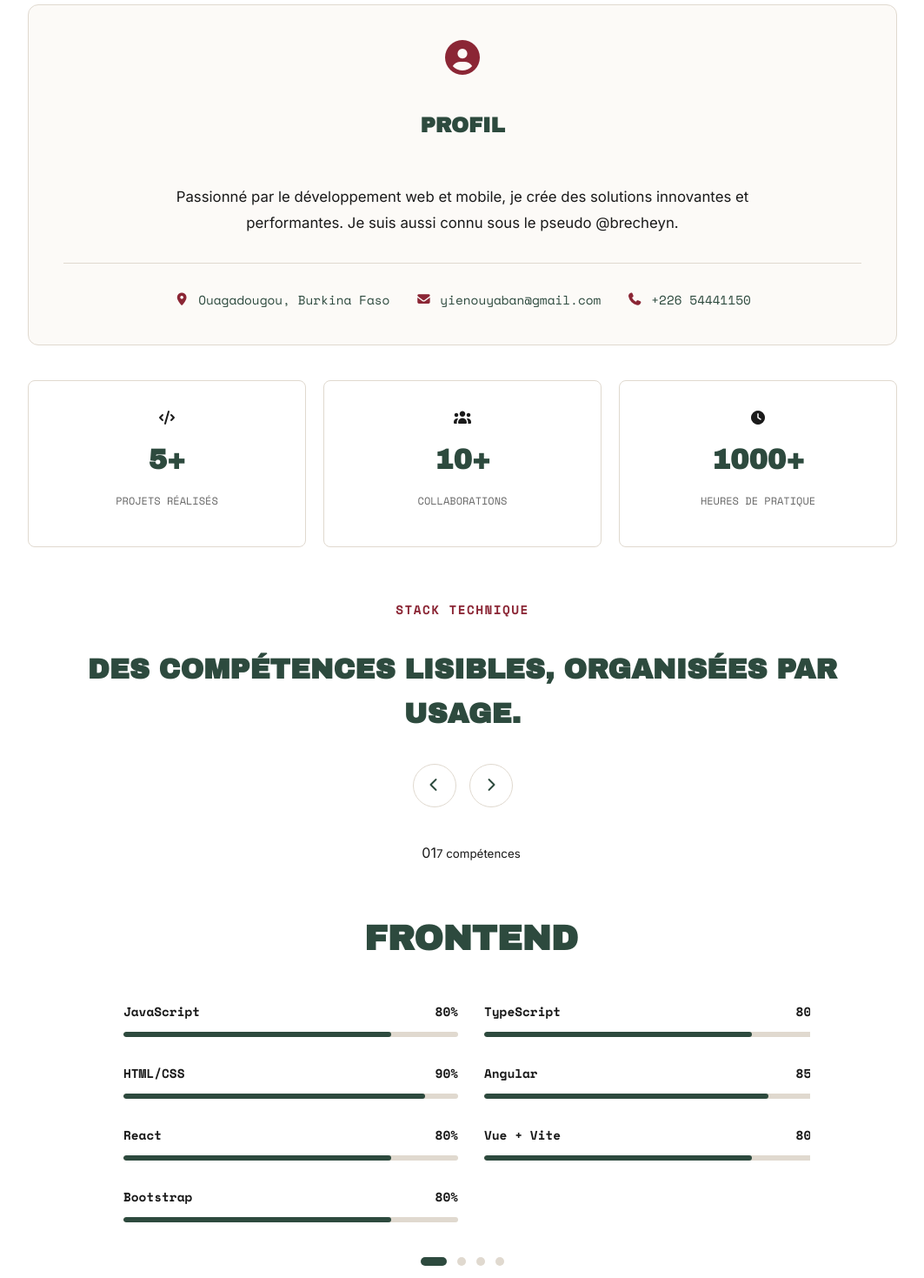
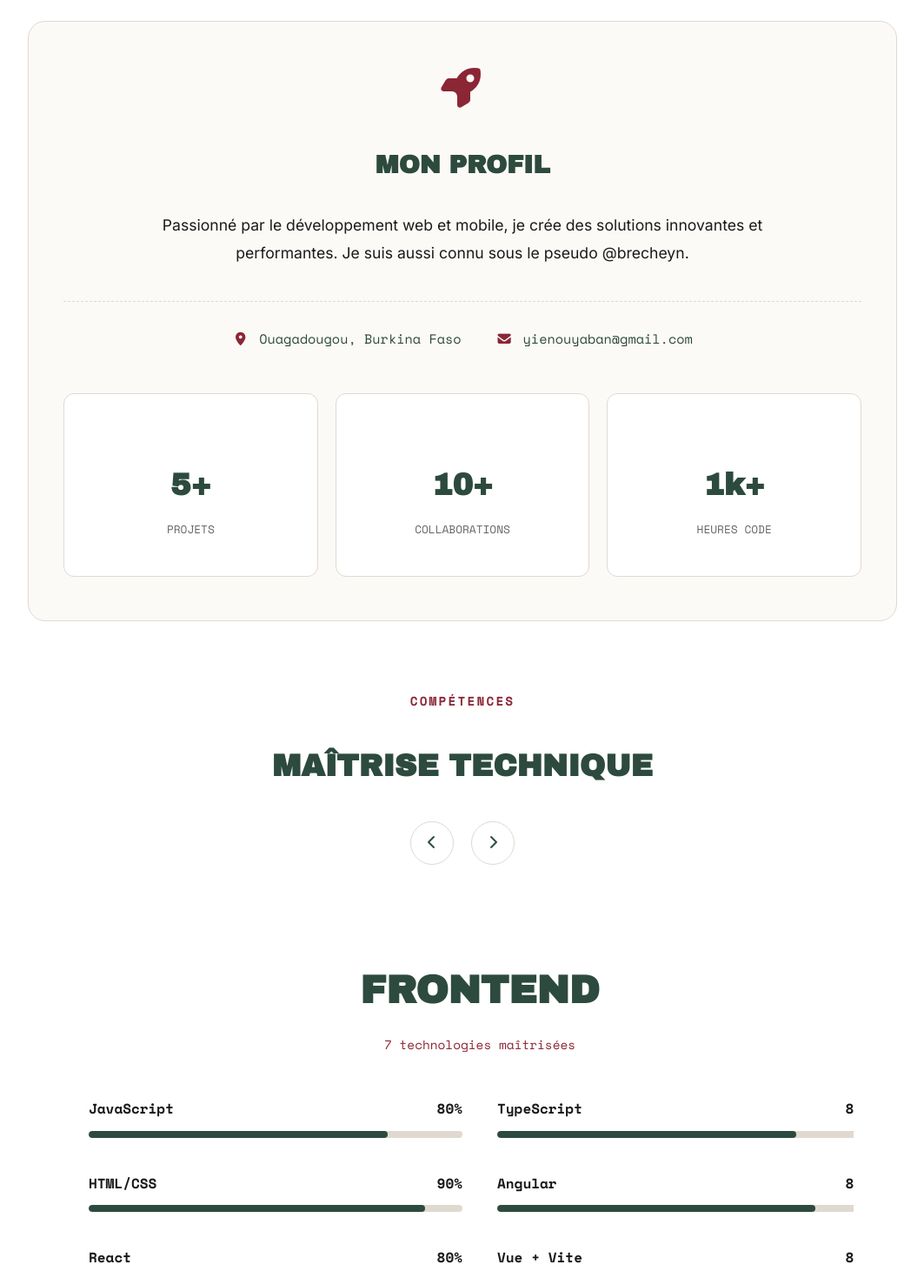
Before and after one commit to brecheyn/portfolio, an Angular app: page / in a window 1280 px wide. Shown: the part 1300-2769 px from the top of the page at 87% size, without its empty margins (108-1171 px from the left). Built offline with nearby package versions, Linux system fonts and the light colour scheme.

Commit message:
Add portfolio updates

```diff
--- a/src/app/components/about/about.component.css
+++ b/src/app/components/about/about.component.css
@@ -14,7 +14,7 @@
   margin-bottom: 16px;
   color: var(--primary);
   font-family: 'Archivo Black', sans-serif;
-  font-size: clamp(2rem, 5vw, 3rem);
+  font-size: clamp(2.2rem, 5vw, 3.5rem);
   text-align: center;
   text-transform: uppercase;
   letter-spacing: -0.02em;
@@ -31,42 +31,40 @@
 .about-content {
   display: flex;
   flex-direction: column;
-  gap: 60px;
+  gap: 80px;
 }
 
+/* Profil Card */
 .info-card {
   background: var(--paper);
-  padding: 40px;
-  border-radius: 12px;
+  padding: 50px 40px;
+  border-radius: 20px;
   border: 1px solid var(--line);
   text-align: center;
 }
 
 .info-header {
-  display: flex;
-  flex-direction: column;
-  align-items: center;
-  gap: 15px;
-  margin-bottom: 24px;
+  margin-bottom: 30px;
 }
 
 .info-header i {
   color: var(--accent);
-  font-size: 2.5rem;
+  font-size: 3rem;
+  margin-bottom: 15px;
 }
 
 .info-header h3 {
   color: var(--primary);
   font-family: 'Archivo Black', sans-serif;
-  font-size: 1.5rem;
+  font-size: 1.8rem;
   text-transform: uppercase;
 }
 
 .info-text {
-  max-width: 700px;
-  margin: 0 auto 30px;
+  max-width: 750px;
+  margin: 0 auto 40px;
   color: var(--ink);
-  font-size: 1.05rem;
+  font-size: 1.1rem;
   line-height: 1.8;
 }
 
@@ -74,18 +72,18 @@
   display: flex;
   flex-wrap: wrap;
   justify-content: center;
-  gap: 30px;
+  gap: 40px;
   padding-top: 30px;
-  border-top: 1px solid var(--line);
+  border-top: 1px dashed var(--line);
 }
 
 .detail-item {
   display: flex;
   align-items: center;
-  gap: 10px;
+  gap: 12px;
   color: var(--primary);
   font-family: 'Space Mono', monospace;
-  font-size: 0.9rem;
+  font-size: 0.95rem;
 }
 
 .detail-item i {
@@ -96,80 +94,73 @@
   display: grid;
   grid-template-columns: repeat(3, 1fr);
   gap: 20px;
-  margin-top: 40px;
+  margin-top: 50px;
 }
 
 .stat-card {
   padding: 30px 20px;
   background: var(--white);
+  border-radius: 12px;
   border: 1px solid var(--line);
-  border-radius: 8px;
-  text-align: center;
-  transition: transform 0.2s ease;
-}
-
-.stat-card:hover {
-  transform: translateY(-5px);
 }
 
 .stat-card h4 {
-  margin: 10px 0 5px;
   color: var(--primary);
   font-family: 'Archivo Black', sans-serif;
-  font-size: 2rem;
+  font-size: 2.2rem;
+  margin-bottom: 5px;
 }
 
 .stat-card p {
   color: var(--muted);
   font-family: 'Space Mono', monospace;
-  font-size: 0.75rem;
+  font-size: 0.8rem;
   text-transform: uppercase;
 }
 
-/* Skills section - centered and clean */
+/* Skills Section - Centered & Clean */
 .skills-wrapper {
-  width: 100%;
+  text-align: center;
 }
 
 .skills-header {
-  text-align: center;
-  margin-bottom: 40px;
+  margin-bottom: 50px;
 }
 
 .skills-header span {
-  display: block;
-  margin-bottom: 12px;
   color: var(--accent);
   font-family: 'Space Mono', monospace;
   font-size: 0.9rem;
   font-weight: 700;
   text-transform: uppercase;
-  letter-spacing: 0.1em;
+  letter-spacing: 0.15em;
+  display: block;
+  margin-bottom: 15px;
 }
 
 .skills-header h3 {
   color: var(--primary);
   font-family: 'Archivo Black', sans-serif;
-  font-size: 2rem;
+  font-size: 2.2rem;
   text-transform: uppercase;
 }
 
 .skills-controls {
   display: flex;
   justify-content: center;
-  gap: 15px;
-  margin-top: 20px;
+  gap: 20px;
+  margin-top: 30px;
 }
 
 .skills-controls button {
   width: 50px;
   height: 50px;
+  border-radius: 50%;
   border: 1px solid var(--line);
-  border-radius: 50%;
   background: var(--white);
   color: var(--primary);
   cursor: pointer;
-  transition: all 0.2s ease;
+  transition: all 0.3s ease;
 }
 
 .skills-controls button:hover {
@@ -180,99 +171,94 @@
 
 .skills-carousel {
   overflow: hidden;
+  max-width: 900px;
   margin: 0 auto;
-  max-width: 800px;
 }
 
 .skills-track {
   display: flex;
-  transition: transform 0.5s cubic-bezier(0.4, 0, 0.2, 1);
+  transition: transform 0.6s cubic-bezier(0.23, 1, 0.32, 1);
 }
 
 .skill-category {
   flex: 0 0 100%;
   min-width: 100%;
-  padding: 0 10px;
-  text-align: center;
+  padding: 0 20px;
 }
 
 .category-title {
-  margin-bottom: 40px;
   color: var(--primary);
   font-family: 'Archivo Black', sans-serif;
-  font-size: 2.5rem;
+  font-size: 2.8rem;
   text-transform: uppercase;
+  margin-bottom: 10px;
+}
+
+.category-count {
+  color: var(--accent);
+  font-family: 'Space Mono', monospace;
+  font-size: 0.9rem;
+  margin-bottom: 50px;
 }
 
 .skills-list {
   display: grid;
-  grid-template-columns: repeat(auto-fit, minmax(250px, 1fr));
-  gap: 30px;
-  text-align: left;
+  grid-template-columns: repeat(auto-fit, minmax(280px, 1fr));
+  gap: 40px;
+  justify-content: center;
 }
 
 .skill-item {
-  padding: 0;
+  text-align: left;
 }
 
 .skill-header {
   display: flex;
   justify-content: space-between;
   margin-bottom: 12px;
+  font-family: 'Space Mono', monospace;
+  font-weight: 600;
   color: var(--ink);
-  font-family: 'Space Mono', monospace;
-  font-size: 0.9rem;
-  font-weight: 600;
 }
 
 .skill-bar {
-  height: 6px;
+  height: 8px;
   background: var(--line);
-  border-radius: 3px;
+  border-radius: 4px;
   overflow: hidden;
 }
 
 .skill-progress {
   height: 100%;
   background: var(--primary);
-  border-radius: 3px;
-  transition: width 1s ease-out;
+  border-radius: 4px;
 }
 
 .skills-dots {
   display: flex;
   justify-content: center;
-  gap: 12px;
-  margin-top: 40px;
+  gap: 15px;
+  margin-top: 50px;
 }
 
 .skills-dots button {
-  width: 10px;
-  height: 10px;
-  padding: 0;
+  width: 12px;
+  height: 12px;
+  border-radius: 50%;
   border: none;
-  border-radius: 50%;
   background: var(--line);
   cursor: pointer;
   transition: all 0.3s ease;
 }
 
 .skills-dots button.active {
-  width: 30px;
+  width: 40px;
   border-radius: 10px;
   background: var(--primary);
 }
 
 @media (max-width: 768px) {
-  .stats-grid {
-    grid-template-columns: 1fr;
-  }
-
-  .skills-list {
-    grid-template-columns: 1fr;
-  }
-
-  .info-card {
-    padding: 25px;
-  }
+  .stats-grid { grid-template-columns: 1fr; }
+  .info-details { flex-direction: column; align-items: center; gap: 15px; }
+  .category-title { font-size: 2rem; }
 }
--- a/src/app/components/about/about.component.html
+++ b/src/app/components/about/about.component.html
@@ -1,88 +1,78 @@
-<!-- src/app/components/about/about.component.html -->
 <section class="about-section" id="about">
   <div class="container">
-    <h2 class="section-title">Expertise et méthode</h2>
-    <p class="section-subtitle">Une approche orientée produit, performance et résultats concrets.</p>
+    <h2 class="section-title">Expertise & Stack</h2>
+    <p class="section-subtitle">Une approche moderne axée sur la performance et la qualité du code.</p>
 
     <div class="about-content" *ngIf="personalInfo">
-      <div class="about-info">
-        <div class="info-card">
-          <div class="info-header">
-            <i class="fas fa-user-circle"></i>
-            <h3>Profil</h3>
+      <!-- Profil Card -->
+      <div class="info-card">
+        <div class="info-header">
+          <i class="fas fa-rocket"></i>
+          <h3>Mon Profil</h3>
+        </div>
+        <p class="info-text">{{ personalInfo.bio }}</p>
+
+        <div class="info-details">
+          <div class="detail-item">
+            <i class="fas fa-map-marker-alt"></i>
+            <span>{{ personalInfo.location }}</span>
           </div>
-          <p class="info-text">{{ personalInfo.bio }}</p>
-
-          <div class="info-details">
-            <div class="detail-item">
-              <i class="fas fa-map-marker-alt"></i>
-              <span>{{ personalInfo.location }}</span>
-            </div>
-            <div class="detail-item">
-              <i class="fas fa-envelope"></i>
-              <span>{{ personalInfo.email }}</span>
-            </div>
-            <div class="detail-item" *ngIf="personalInfo.phone">
-              <i class="fas fa-phone"></i>
-              <span>{{ personalInfo.phone }}</span>
-            </div>
+          <div class="detail-item">
+            <i class="fas fa-envelope"></i>
+            <span>{{ personalInfo.email }}</span>
           </div>
         </div>
 
         <div class="stats-grid">
           <div class="stat-card">
-            <i class="fas fa-code"></i>
             <h4>5+</h4>
-            <p>Projets réalisés</p>
+            <p>Projets</p>
           </div>
           <div class="stat-card">
-            <i class="fas fa-users"></i>
             <h4>10+</h4>
             <p>Collaborations</p>
           </div>
           <div class="stat-card">
-            <i class="fas fa-clock"></i>
-            <h4>1000+</h4>
-            <p>Heures de pratique</p>
+            <h4>1k+</h4>
+            <p>Heures Code</p>
           </div>
         </div>
       </div>
 
+      <!-- Skills Section -->
       <div class="skills-wrapper">
         <div class="skills-header">
-          <div>
-            <span>Stack technique</span>
-            <h3>Des compétences lisibles, organisées par usage.</h3>
+          <div class="header-text">
+            <span>Compétences</span>
+            <h3>Maîtrise technique</h3>
           </div>
+
           <div class="skills-controls">
-            <button type="button" (click)="prevSkillSlide()" aria-label="Compétences précédentes">
+            <button type="button" (click)="prevSkillSlide()" aria-label="Précédent">
               <i class="fas fa-chevron-left"></i>
             </button>
-            <button type="button" (click)="nextSkillSlide()" aria-label="Compétences suivantes">
+            <button type="button" (click)="nextSkillSlide()" aria-label="Suivant">
               <i class="fas fa-chevron-right"></i>
             </button>
           </div>
         </div>
 
-        <div class="skills-carousel" aria-live="polite">
+        <div class="skills-carousel">
           <div
             class="skills-track"
             [style.transform]="'translateX(' + (-activeSkillIndex * 100) + '%)'">
-            <article *ngFor="let category of skillCategories; let i = index" class="skill-category">
-              <div class="category-meta">
-                <span>0{{ i + 1 }}</span>
-                <small>{{ getSkillsByCategory(category).length }} compétences</small>
-              </div>
+            <article *ngFor="let category of skillCategories" class="skill-category">
               <h4 class="category-title">{{ category }}</h4>
+              <p class="category-count">{{ getSkillsByCategory(category).length }} technologies maîtrisées</p>
 
               <div class="skills-list">
                 <div *ngFor="let skill of getSkillsByCategory(category)" class="skill-item">
                   <div class="skill-header">
-                    <span>{{ skill.name }}</span>
-                    <span>{{ skill.level }}%</span>
+                    <span class="skill-name">{{ skill.name }}</span>
+                    <span class="skill-value">{{ skill.level }}%</span>
                   </div>
                   <div class="skill-bar">
-                    <div class="skill-progress" [style.width]="getSkillPercentage(skill.level)"></div>
+                    <div class="skill-progress" [style.width]="skill.level + '%'"></div>
                   </div>
                 </div>
               </div>
@@ -90,13 +80,12 @@
           </div>
         </div>
 
-        <div class="skills-dots" aria-label="Choisir une catégorie de compétences">
+        <div class="skills-dots">
           <button
             *ngFor="let category of skillCategories; let i = index"
             type="button"
             [class.active]="i === activeSkillIndex"
-            (click)="goToSkillSlide(i)"
-            [attr.aria-label]="'Afficher ' + category">
+            (click)="goToSkillSlide(i)">
           </button>
         </div>
       </div>
```
